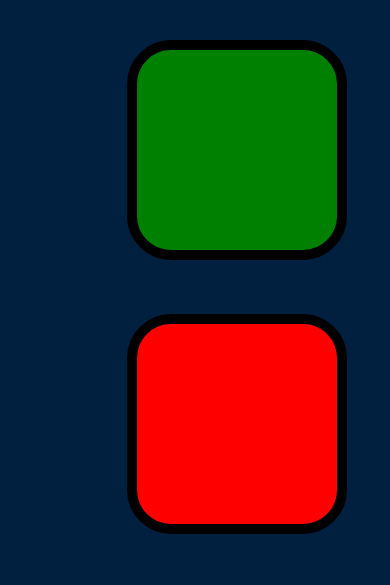
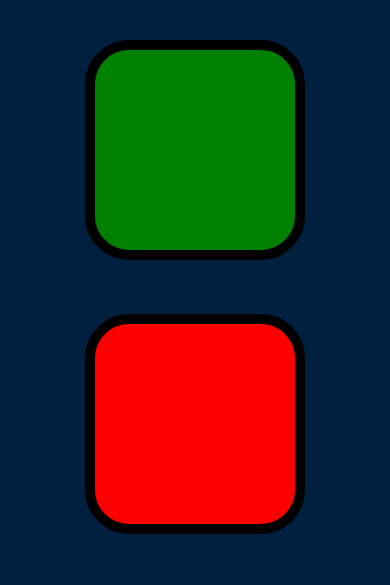
Before and after one commit to Sisshmue/The-Simon-Game, a plain HTML site: page index.html in a window 390 px wide. Shown: the part 214-799 px from the top of the page. Drawn offline with nearby package versions, Linux system fonts and the light colour scheme.

Commit message:
modification

```diff
--- a/game.js
+++ b/game.js
@@ -9,7 +9,7 @@ var level = 0;
 
 var start = false;
 
-$(document).keypress(function () {
+$(document).click(function () {
     if(!start){
         nextSequence();
         start = true;
--- a/styles.css
+++ b/styles.css
@@ -51,3 +51,12 @@ body {
   box-shadow: 0 0 20px white;
   background-color: grey;
 }
+
+@media(max-width: 1105px) {
+  .container {
+    display: block;
+    width: 100%;
+    margin: auto;
+
+  }
+}
```
